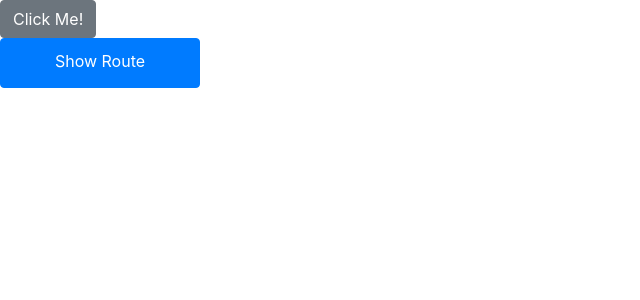
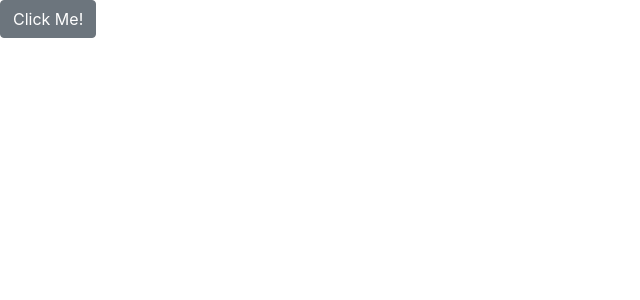
Before and after one commit to googleinterns/step88-2020, a React (Create React App) app in the folder frontend/: page / in a window 1280 px wide. Shown: the top 300 px of the page, without its empty margins (0-640 px from the left). Built offline with nearby package versions, Linux system fonts and the light colour scheme.

Commit message:
remove navbutton from index

```diff
--- a/frontend/src/index.js
+++ b/frontend/src/index.js
@@ -3,12 +3,10 @@ import ReactDOM from 'react-dom';
 import 'bootstrap/dist/css/bootstrap.min.css';
 import App from './App';
 import * as serviceWorker from './serviceWorker';
-import NavButton from './navigation/NavButton';
 
 ReactDOM.render(
   <React.StrictMode>
     <App />
-    <NavButton link={'/route'} label={'Show Route'} />
   </React.StrictMode>,
   document.getElementById('root')
 );
```
